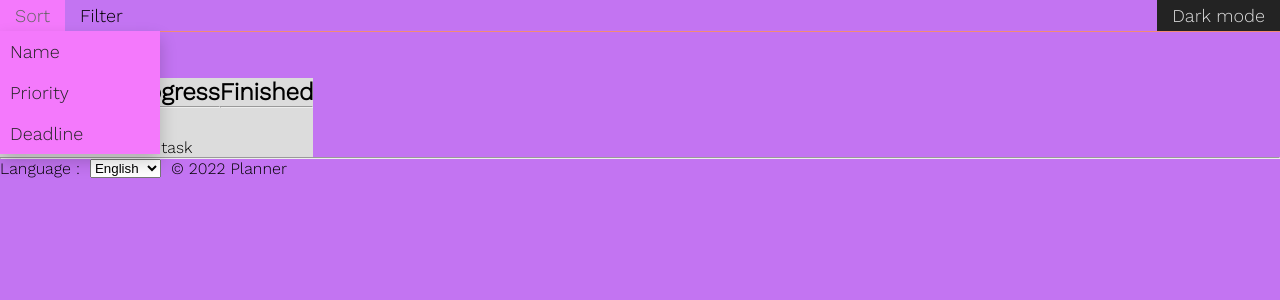
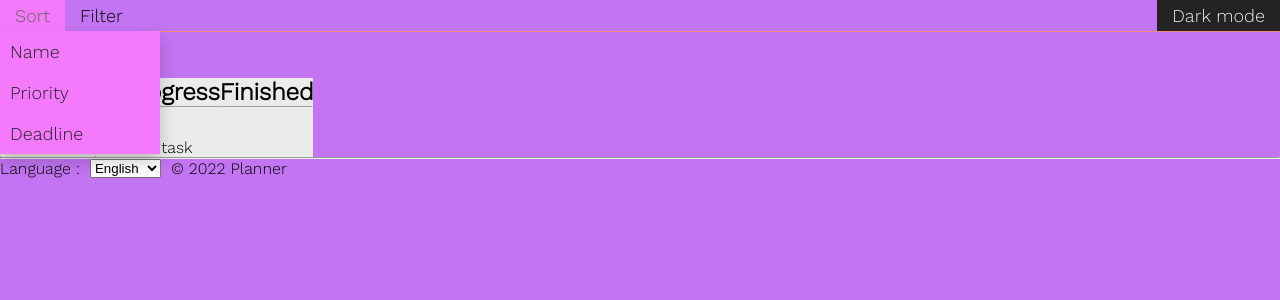
Before and after one commit to AxelKirac/MyOldTraining, a PHP site: page / in a window 1280 px wide. Shown: the top 300 px of the page. Run offline with PHP 8.4, Linux system fonts and the light colour scheme.

Commit message:
Light color change

```diff
--- a/assets/css/_lightTheme.scss
+++ b/assets/css/_lightTheme.scss
@@ -3,7 +3,7 @@ $LIGHT_COLOR_B: #F479FC;
 $LIGHT_COLOR_C: #E67AB4;
 $LIGHT_COLOR_D: #FF8785;
 $LIGHT_COLOR_E: #F28B74;
-$LIGHT_COLOR_W:rgb(220, 220, 220);
+$LIGHT_COLOR_W:rgb(235, 235, 235);
 
 $LIGHT_TEXT_COLOR_A:rgb(35, 35, 35);
 $LIGHT_TEXT_COLOR_A_HOVER:rgb(100, 100, 100);
--- a/assets/css/style.css
+++ b/assets/css/style.css
@@ -19,7 +19,7 @@ html.light, body.light {
 }
 
 .theme_switch.light {
-  color: rgb(220, 220, 220);
+  color: rgb(235, 235, 235);
   background-color: rgb(35, 35, 35);
 }
 .theme_switch.light:hover {
@@ -58,7 +58,7 @@ html.light, body.light {
 }
 
 .toDo.light, .doing.light, .done.light {
-  background-color: rgb(220, 220, 220);
+  background-color: rgb(235, 235, 235);
 }
 
 /*
@@ -102,7 +102,6 @@ html.dark, body.dark {
 }
 
 .toDo_tasks, .doing_tasks, .done_tasks {
-  margin-left: 15px;
   margin-top: 5px;
   display: flex;
   flex-direction: row;
@@ -129,8 +128,18 @@ html.dark, body.dark {
   }
 }
 
-.toDo_tasks {
-  border: 1px solid red;
+.toDo {
+  display: flex;
+  flex-direction: column;
+  justify-content: center;
+  align-items: center;
+  border-radius: 3%;
+  background-color: white;
+}
+@media (max-width: 650px) {
+  .toDo {
+    margin: 5px 20px 5px 20px;
+  }
 }
 
 header {
```
